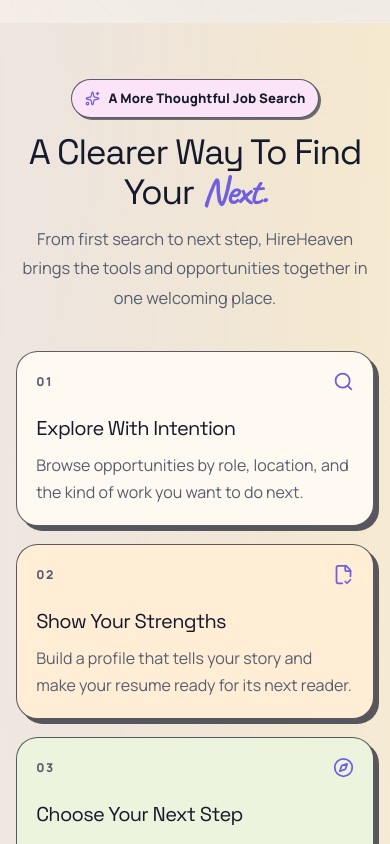
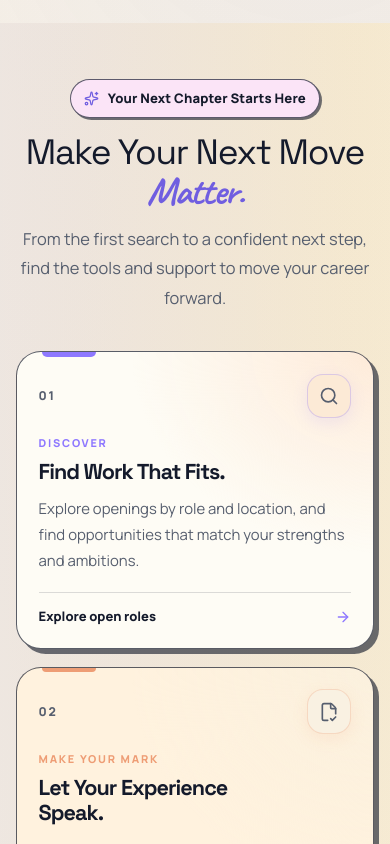
Before and after one commit to CaesarRSingh27/HireHeaven, a Next.js app in the folder frontend/: page / in a window 390 px wide. Shown: the part 1140-1984 px from the top of the page. Built offline with nearby package versions, Linux system fonts and the light colour scheme; no server answers.

Commit message:
Refresh homepage journey section design

```diff
--- a/frontend/src/app/globals.css
+++ b/frontend/src/app/globals.css
@@ -1166,6 +1166,18 @@ label,
 .home-journey-grid { display: grid; grid-template-columns: repeat(3, minmax(0, 1fr)); gap: 1.1rem; }
 .home-journey-card, .about-journey-card { min-height: 14.5rem; padding: clamp(1.2rem, 2.5vw, 1.7rem); background: color-mix(in oklch, var(--card) 90%, var(--secondary)); border: 1.5px solid color-mix(in oklch, var(--foreground) 70%, transparent); border-radius: 1.35rem; box-shadow: 5px 5px 0 color-mix(in oklch, var(--foreground) 70%, transparent); transition: transform 180ms ease, box-shadow 180ms ease; }
 .home-journey-card:hover, .about-journey-card:hover { transform: translate(-2px, -3px); box-shadow: 8px 8px 0 color-mix(in oklch, var(--foreground) 70%, transparent); }
+.home-journey-card { position: relative; display: flex; min-height: 19rem; flex-direction: column; overflow: hidden; padding: clamp(1.35rem, 2.5vw, 1.8rem); border-radius: 1.55rem; box-shadow: 5px 5px 0 color-mix(in oklch, var(--foreground) 62%, transparent); }
+.home-journey-card::before { position: absolute; top: 0; left: 1.55rem; width: 3.4rem; height: 0.28rem; background: var(--journey-accent, var(--primary)); border-radius: 0 0 999px 999px; content: ""; }
+.home-journey-grid > .home-journey-card:nth-child(1) { --journey-accent: #8e78ff; background: radial-gradient(ellipse at 100% 0%, color-mix(in oklch, #a89aff 16%, var(--card)), transparent 48%), var(--card); }
+.home-journey-grid > .home-journey-card:nth-child(2) { --journey-accent: #ee9d75; background: radial-gradient(ellipse at 100% 0%, color-mix(in oklch, #ffc49e 24%, var(--card)), transparent 48%), color-mix(in oklch, oklch(0.92 0.07 52) 34%, var(--card)); }
+.home-journey-grid > .home-journey-card:nth-child(3) { --journey-accent: #65b9a4; background: radial-gradient(ellipse at 100% 0%, color-mix(in oklch, #91ddc3 22%, var(--card)), transparent 48%), color-mix(in oklch, oklch(0.91 0.06 164) 30%, var(--card)); }
+.home-journey-kicker { margin-top: 1.05rem; color: var(--journey-accent, var(--primary)); font-size: 0.68rem; font-weight: 850; letter-spacing: 0.16em; }
+.home-journey-icon { display: grid; width: 2.8rem; height: 2.8rem; place-items: center; color: var(--journey-accent, var(--primary)); background: color-mix(in oklch, var(--journey-accent, var(--primary)) 13%, var(--card)); border: 1px solid color-mix(in oklch, var(--journey-accent, var(--primary)) 30%, transparent); border-radius: 1rem; box-shadow: 0 5px 16px color-mix(in oklch, var(--journey-accent, var(--primary)) 12%, transparent); }
+.home-journey-grid .home-journey-card h3 { max-width: 14ch; margin: 0.55rem 0 0.65rem; font-family: var(--font-display), sans-serif; font-size: clamp(1.35rem, 2vw, 1.7rem); font-weight: 700; letter-spacing: -0.045em; line-height: 1.14; }
+.home-journey-grid .home-journey-card p { margin: 0 0 1.15rem; color: var(--muted-foreground); font-size: 0.93rem; line-height: 1.75; }
+.home-journey-action { display: flex; align-items: center; justify-content: space-between; gap: 0.6rem; margin-top: auto; padding-top: 0.9rem; color: var(--foreground); border-top: 1px solid color-mix(in oklch, var(--foreground) 15%, transparent); font-size: 0.81rem; font-weight: 780; text-decoration: none; }
+.home-journey-action svg { flex: 0 0 auto; color: var(--journey-accent, var(--primary)); transition: transform 160ms ease; }
+.home-journey-action:hover svg { transform: translateX(4px); }
 .home-journey-card:nth-child(2), .about-journey-card:nth-child(2) { background: color-mix(in oklch, oklch(0.92 0.07 52) 48%, var(--card)); }
 .home-journey-card:nth-child(3), .about-journey-card:nth-child(3) { background: color-mix(in oklch, oklch(0.91 0.06 164) 42%, var(--card)); }
 .home-journey-top, .about-journey-top { display: flex; align-items: center; justify-content: space-between; color: var(--primary); }
--- a/frontend/src/app/page.tsx
+++ b/frontend/src/app/page.tsx
@@ -10,9 +10,9 @@ import Link from "next/link";
 import React from "react";
 
 const journeySteps = [
-  { number: "01", icon: Search, title: "Explore With Intention", text: "Browse opportunities by role, location, and the kind of work you want to do next." },
-  { number: "02", icon: FileCheck2, title: "Show Your Strengths", text: "Build a profile that tells your story and make your resume ready for its next reader." },
-  { number: "03", icon: Compass, title: "Choose Your Next Step", text: "Use thoughtful career guidance to turn your skills into a direction you can act on." },
+  { number: "01", label: "DISCOVER", icon: Search, title: "Find work that fits.", text: "Explore openings by role and location, and find opportunities that match your strengths and ambitions.", action: "Explore open roles", href: "/jobs" },
+  { number: "02", label: "MAKE YOUR MARK", icon: FileCheck2, title: "Let your experience speak.", text: "Build a standout profile and give your resume the polish it needs to make a memorable first impression.", action: "Create your profile", href: "/register" },
+  { number: "03", label: "MOVE FORWARD", icon: Compass, title: "Turn possibility into a plan.", text: "Connect your strengths to new directions with career guidance designed around what you can do next.", action: "Find your direction", href: "#career-guidance" },
 ];
 
 const Home = () => {
@@ -23,16 +23,18 @@ const Home = () => {
       <Hero />
       <section className="home-journey" aria-labelledby="home-journey-title">
         <div className="home-section-heading">
-          <span className="about-eyebrow"><Sparkles size={15} /> A More Thoughtful Job Search</span>
-          <h2 id="home-journey-title">A Clearer Way To Find Your <em>Next.</em></h2>
-          <p>From first search to next step, HireHeaven brings the tools and opportunities together in one welcoming place.</p>
+          <span className="about-eyebrow"><Sparkles size={15} /> Your Next Chapter Starts Here</span>
+          <h2 id="home-journey-title">Make your next move <em>matter.</em></h2>
+          <p>From the first search to a confident next step, find the tools and support to move your career forward.</p>
         </div>
         <div className="home-journey-grid">
-          {journeySteps.map(({ number, icon: Icon, title, text }) => (
+          {journeySteps.map(({ number, label, icon: Icon, title, text, action, href }) => (
             <article className="home-journey-card" key={number}>
-              <div className="home-journey-top"><span>{number}</span><Icon size={21} /></div>
+              <div className="home-journey-top"><span>{number}</span><span className="home-journey-icon"><Icon size={20} /></span></div>
+              <span className="home-journey-kicker">{label}</span>
               <h3>{title}</h3>
               <p>{text}</p>
+              <Link className="home-journey-action" href={href}>{action}<ArrowRight size={16} /></Link>
             </article>
           ))}
         </div>
--- a/frontend/src/components/carrer-guide.tsx
+++ b/frontend/src/components/carrer-guide.tsx
@@ -79,7 +79,7 @@ const CarrerGuide = () => {
     setOpen(false);
   };
   return (
-    <section className="max-w-7xl mx-auto px-4 py-16 tool-section career-section">
+    <section id="career-guidance" className="max-w-7xl mx-auto px-4 py-16 tool-section career-section">
       <div className="career-feature-shell">
         <div className="career-feature-art">
           <Image
```
